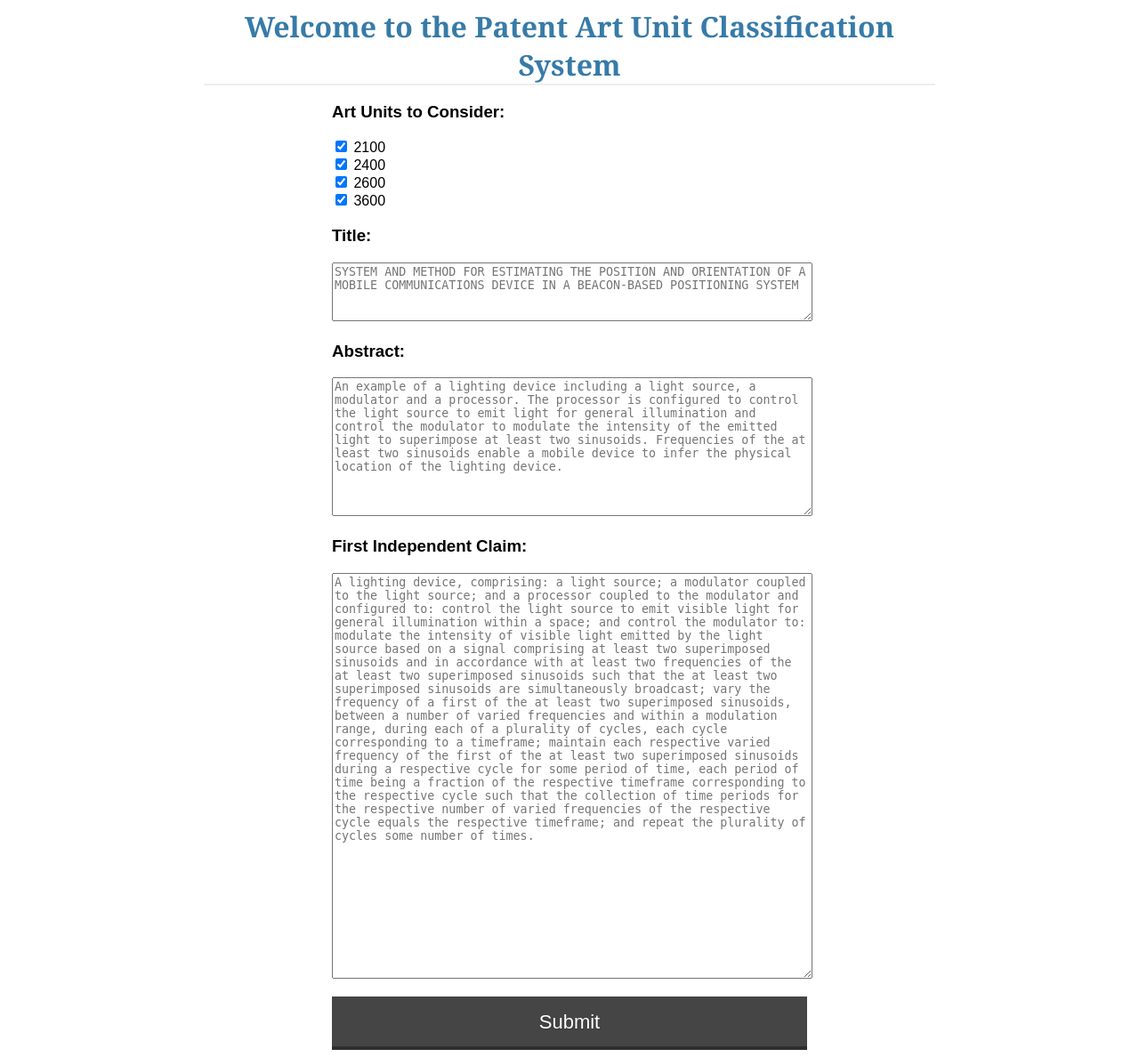
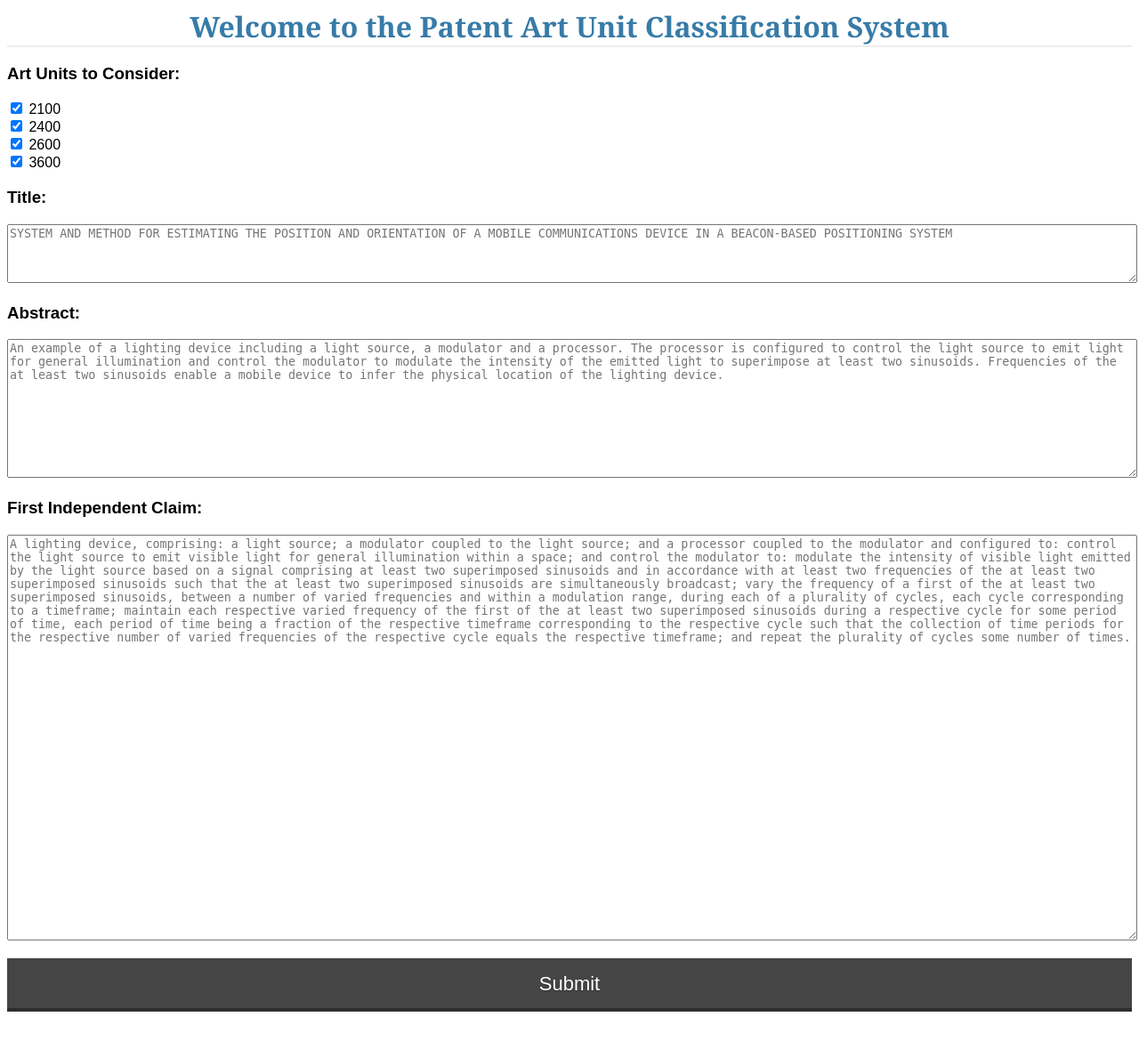
Before and after one commit to bioinfonerd-forks/PatentAnalyticsApp, a Flask app: page / in a window 1280 px wide. Shown: the whole page at 89% size. After the commit the page ends 1137 px from the top, so only its background shows below. Run offline with Flask 2, Linux system fonts and the light colour scheme; some libraries are stand-ins or nearby versions.

Commit message:
Update style.css

```diff
--- a/static/style.css
+++ b/static/style.css
@@ -4,8 +4,8 @@ h1, h2          { font-family: 'Georgia', serif; margin: 0; }
 h1              { border-bottom: 2px solid #eee; text-align: center }
 h2              { font-size: 1.2em; }
 textarea        { width: 100%;}
-div.container   { width:65%; margin-left:auto; margin-right:auto}
-div.container2  { width:65%; margin-left:auto; margin-right:auto}
+div.container   { width:100%; margin-left:auto; margin-right:auto}
+div.container2  { width:100%; margin-left:auto; margin-right:auto}
 div.form-button { width:100%; margin-left:auto; margin-right:auto }
 .entries        { list-style: none; margin: 0; padding: 0 }
 .entries li     { margin: 0.8em 1.2em; }
```
